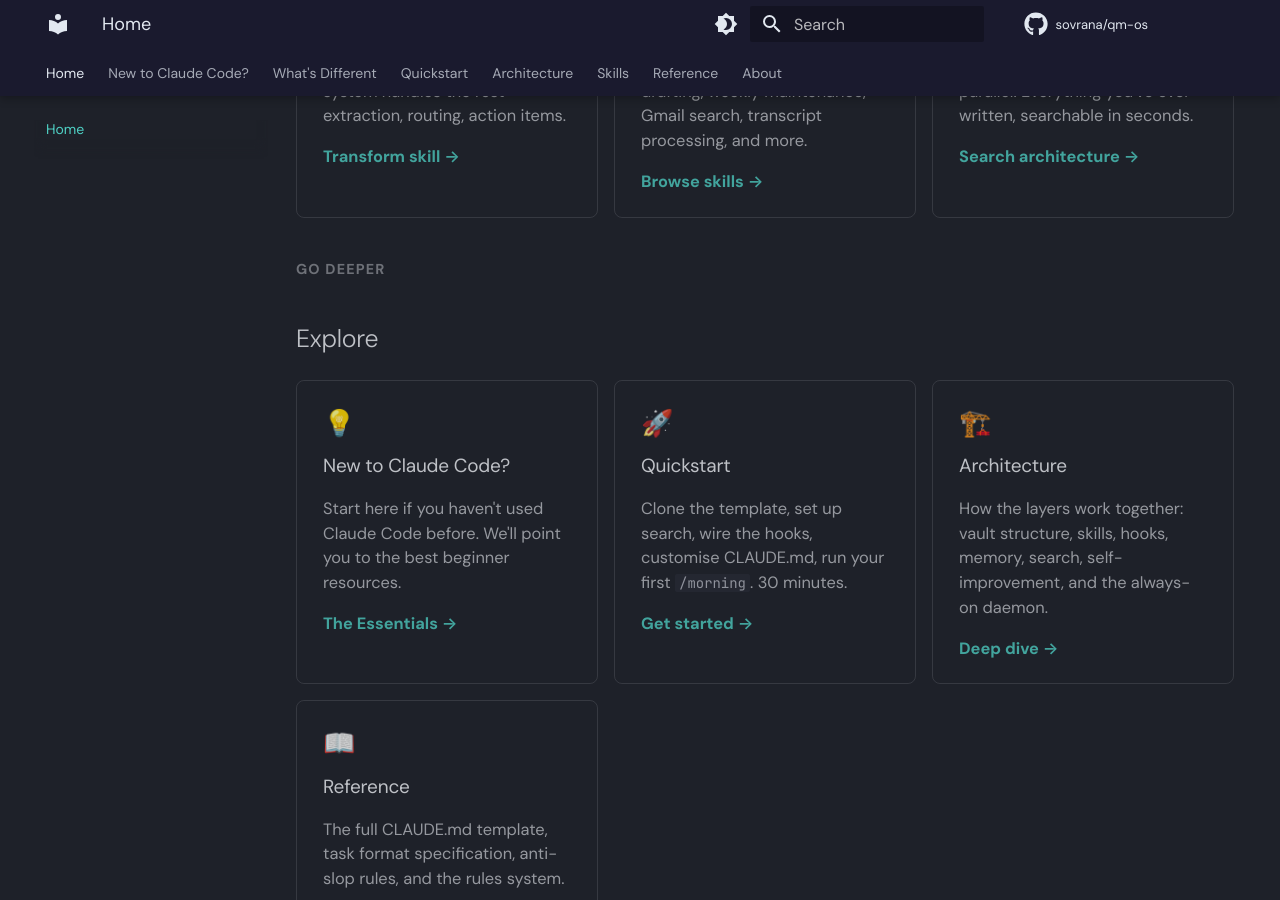
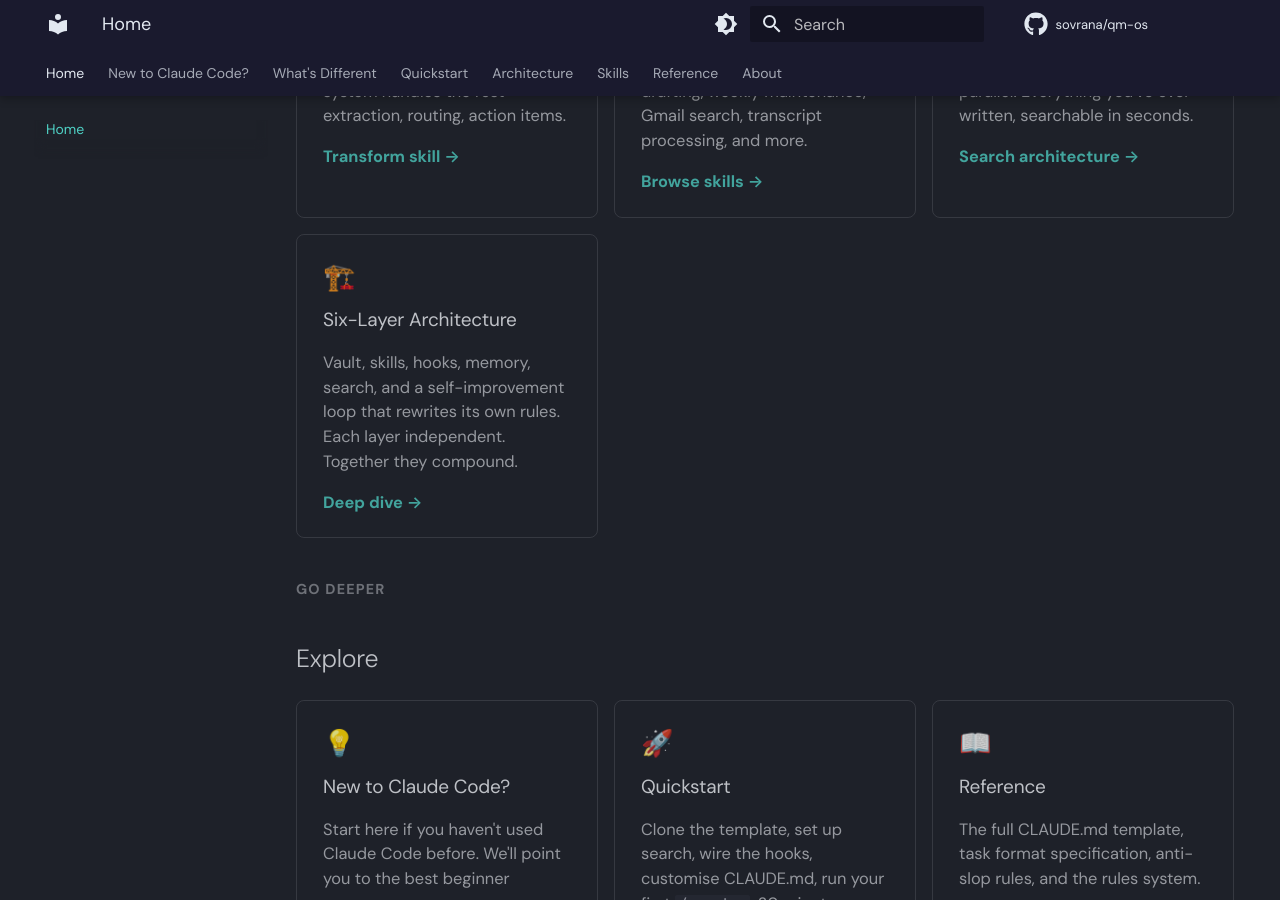
Before and after one commit to sovrana/qm-os, an MkDocs documentation site: the page built from docs/index.md, in a window 1280 px wide and 900 px high, scrolled down 5120 px. Built offline with MkDocs 1.6.1 and Material for MkDocs 9.7.7, drawn with Linux system fonts in a browser that asks for light colours; comment, search, counter and statistics services are not loaded.

Commit message:
Add Architecture card to main full-stack grid on homepage
Co-Authored-By: Claude Opus 4.6 <noreply@anthropic.com>

```diff
--- a/docs/index.md
+++ b/docs/index.md
@@ -224,6 +224,15 @@ Semantic (concepts), BM25 (keywords), grep (exact). Run in parallel. Everything
 
 [Search architecture →](architecture/search.md)
 </div>
+<div class="card" markdown>
+<div class="card-icon">🏗️</div>
+
+### Six-Layer Architecture
+
+Vault, skills, hooks, memory, search, and a self-improvement loop that rewrites its own rules. Each layer independent. Together they compound.
+
+[Deep dive →](architecture/overview.md)
+</div>
 </div>
 
 <p class="section-label">Go deeper</p>
@@ -250,15 +259,6 @@ Clone the template, set up search, wire the hooks, customise CLAUDE.md, run your
 [Get started →](quickstart.md)
 </div>
 <div class="card" markdown>
-<div class="card-icon">🏗️</div>
-
-### Architecture
-
-How the layers work together: vault structure, skills, hooks, memory, search, self-improvement, and the always-on daemon.
-
-[Deep dive →](architecture/overview.md)
-</div>
-<div class="card" markdown>
 <div class="card-icon">📖</div>
 
 ### Reference
```
